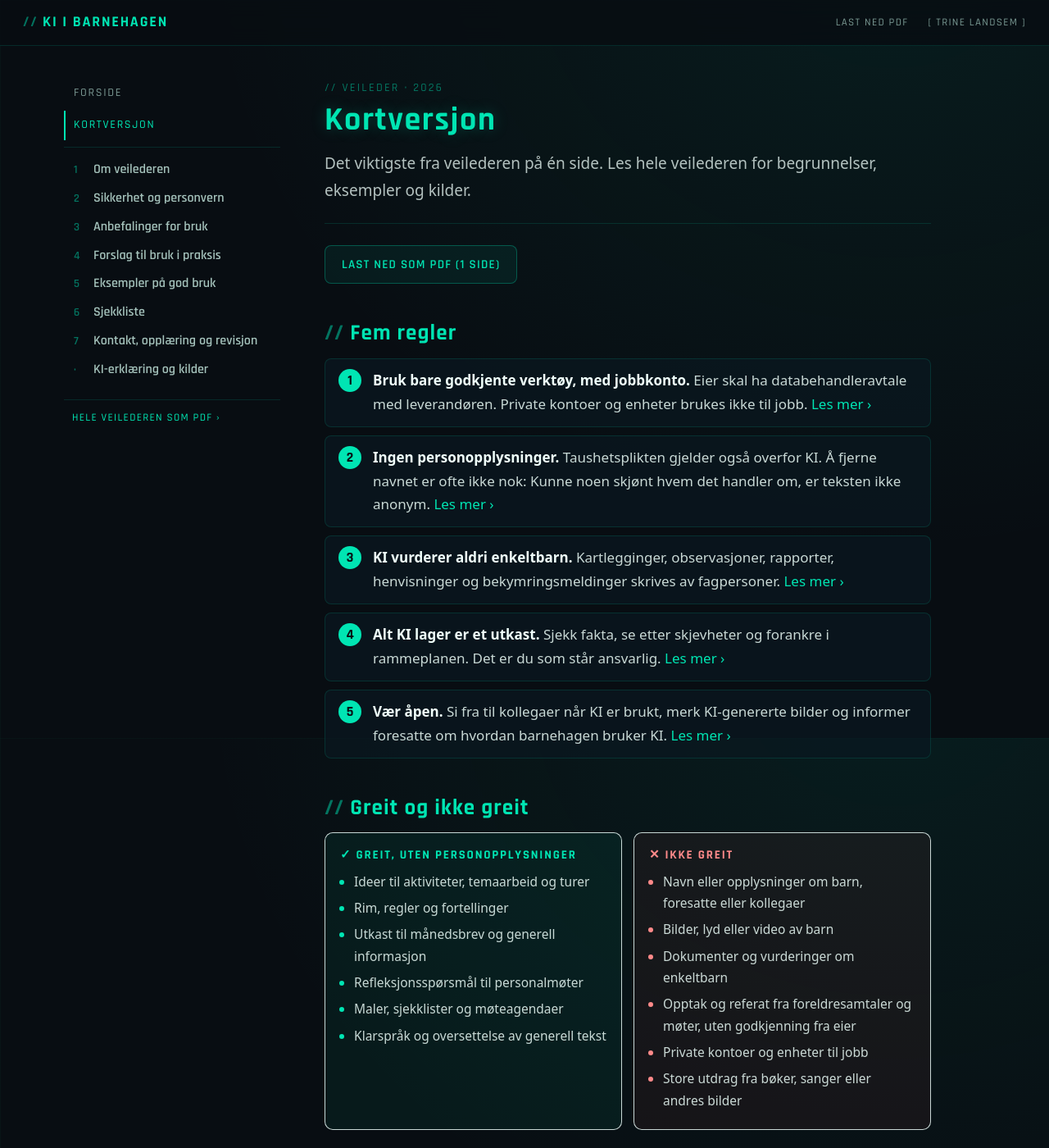
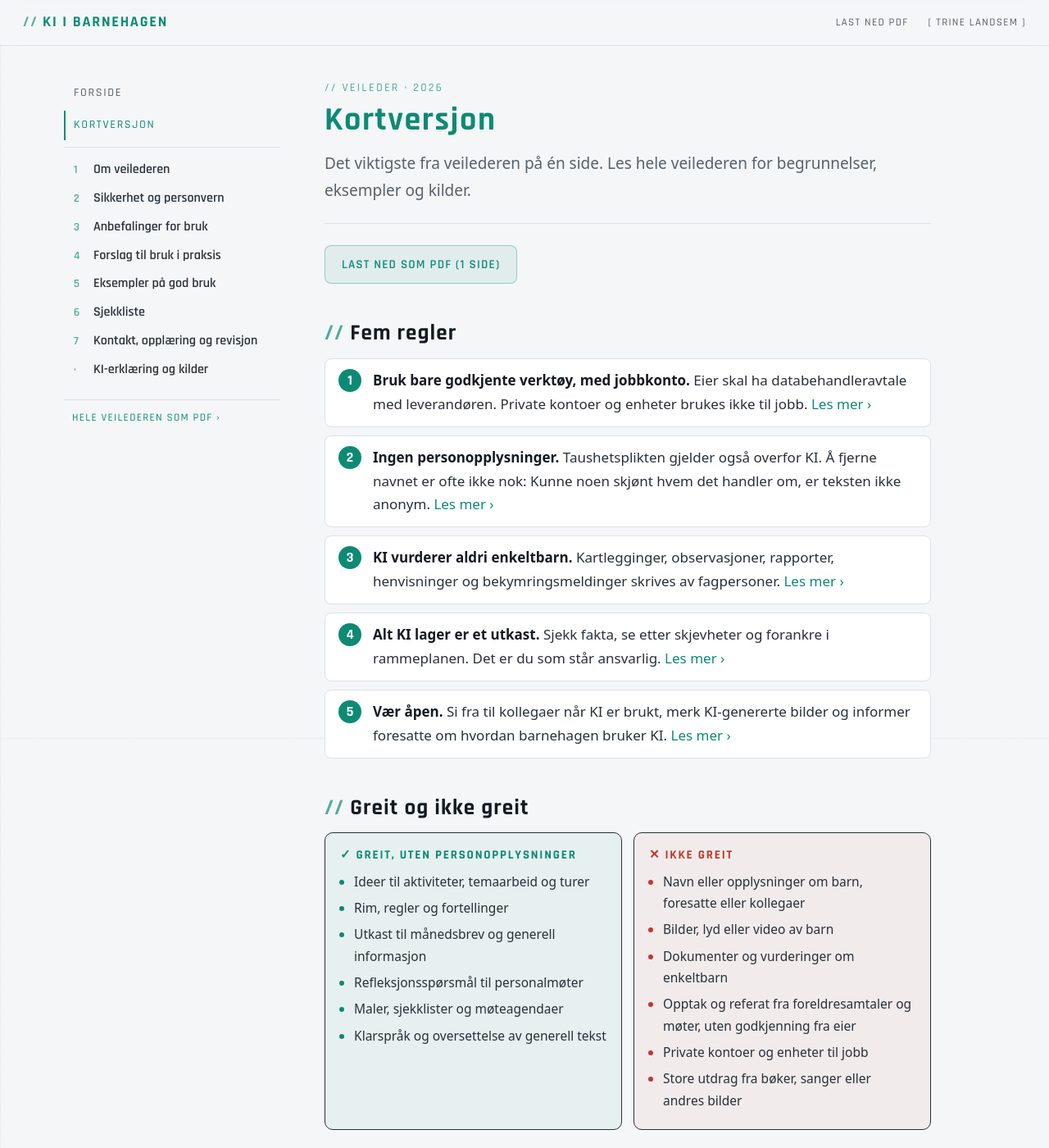
Before and after one commit to tlandsem/tlandsem.github.io, a Jekyll site: the page built from ki-veileder/kortversjon.md, in a window 1280 px wide and 1400 px high. Shown: the whole window at 82% size. Built offline with Jekyll 4.4.1, drawn with Linux system fonts in a browser that asks for light colours.

Commit message:
Neutral colour theme for the AI guide

```diff
--- a/static/css/veileder.css
+++ b/static/css/veileder.css
@@ -1,24 +1,61 @@
 /* KI i barnehagen – stil for nettversjonen av veilederen */
 :root {
-  --bg: #080d12;
-  --panel: rgba(10, 24, 32, 0.72);
-  --accent: #00e5b3;
-  --accent-soft: rgba(0, 200, 160, 0.55);
-  --line: rgba(0, 200, 160, 0.16);
-  --text: rgba(222, 238, 234, 0.9);
-  --muted: rgba(170, 210, 200, 0.7);
+  /* Nøytralt mørkt tema (standard) */
+  --bg: #13171c;
+  --grid: rgba(148, 163, 184, 0.045);
+  --panel: #1a2027;
+  --line: #2b343e;
+  --text: #d3d9df;
+  --text-strong: #eef2f5;
+  --muted: #9ba7b2;
+  --faint: #6f7b86;
+  --accent: #4fd1b5;
+  --accent-hover: #7ce3cc;
+  --acc-rgb: 79, 209, 181;
+  --accent-soft: rgba(var(--acc-rgb), 0.7);
+  --topbar: rgba(19, 23, 28, 0.92);
+  --code-bg: #0f1317;
+  --code-text: #cde7e0;
+  --warn: #e9b162;
+  --warn-rgb: 233, 177, 98;
+  --bad: #ee8a8a;
+  --bad-rgb: 238, 138, 138;
+  --on-accent: #0f1317;
   --head: 'Rajdhani', 'Segoe UI', system-ui, sans-serif;
   --body: system-ui, -apple-system, 'Segoe UI', Roboto, Arial, sans-serif;
+}
+/* Lyst tema når enheten er satt til lys modus */
+@media (prefers-color-scheme: light) {
+  :root {
+    --bg: #f4f6f8;
+    --grid: rgba(15, 23, 42, 0.04);
+    --panel: #ffffff;
+    --line: #dce2e7;
+    --text: #27313a;
+    --text-strong: #121a22;
+    --muted: #56626d;
+    --faint: #85919b;
+    --accent: #0d8a74;
+    --accent-hover: #0a6b5a;
+    --acc-rgb: 13, 138, 116;
+    --topbar: rgba(244, 246, 248, 0.92);
+    --code-bg: #eef3f2;
+    --code-text: #1b3832;
+    --warn: #a86400;
+    --warn-rgb: 200, 120, 0;
+    --bad: #c0392b;
+    --bad-rgb: 192, 57, 43;
+    --on-accent: #ffffff;
+  }
 }
 * { margin: 0; padding: 0; box-sizing: border-box; }
 html { scroll-behavior: smooth; scroll-padding-top: 76px; }
 body {
   background: var(--bg);
   background-image:
-    radial-gradient(ellipse at 85% -10%, rgba(0, 229, 179, 0.08), transparent 55%),
-    linear-gradient(rgba(0, 200, 160, 0.035) 1px, transparent 1px),
-    linear-gradient(90deg, rgba(0, 200, 160, 0.035) 1px, transparent 1px);
-  background-size: auto, 32px 32px, 32px 32px;
+    linear-gradient(var(--grid) 1px, transparent 1px),
+    linear-gradient(90deg, var(--grid) 1px, transparent 1px);
+  background-size: 32px 32px, 32px 32px;
   background-attachment: fixed;
   color: var(--text);
   font-family: var(--body);
@@ -27,9 +64,9 @@ body {
   -webkit-text-size-adjust: 100%;
 }
 a { color: var(--accent); }
-a:hover { color: #6fffe0; }
+a:hover { color: var(--accent-hover); }
 :focus-visible { outline: 2px solid var(--accent); outline-offset: 3px; border-radius: 3px; }
-.skip { position: absolute; left: -999px; top: 8px; background: var(--accent); color: var(--bg); padding: 6px 12px; z-index: 300; font-weight: 700; }
+.skip { position: absolute; left: -999px; top: 8px; background: var(--accent); color: var(--on-accent); padding: 6px 12px; z-index: 300; font-weight: 700; }
 .skip:focus { left: 12px; }
 
 /* Toppfelt */
@@ -37,7 +74,7 @@ a:hover { color: #6fffe0; }
   position: sticky; top: 0; z-index: 100;
   display: flex; align-items: center; gap: 18px;
   padding: 12px 28px;
-  background: rgba(8, 13, 18, 0.85); backdrop-filter: blur(12px);
+  background: var(--topbar); backdrop-filter: blur(12px);
   border-bottom: 1px solid var(--line);
   font-family: var(--head);
 }
@@ -58,12 +95,12 @@ a:hover { color: #6fffe0; }
 .side-home { display: block; color: var(--muted); text-decoration: none; font-size: 14px; letter-spacing: 0.12em; text-transform: uppercase; padding: 6px 10px; margin-bottom: 8px; border-left: 2px solid transparent; }
 .side-home.aktiv, .side-home:hover { color: var(--accent); border-left-color: var(--accent); }
 .kapitler { list-style: none; border-top: 1px solid var(--line); padding-top: 10px; }
-.kapitler > li > a, .kapitler > li > span { display: flex; align-items: baseline; gap: 10px; padding: 7px 10px; font-size: 16px; font-weight: 600; line-height: 1.3; color: rgba(200, 235, 226, 0.82); text-decoration: none; border-left: 2px solid transparent; }
+.kapitler > li > a, .kapitler > li > span { display: flex; align-items: baseline; gap: 10px; padding: 7px 10px; font-size: 16px; font-weight: 600; line-height: 1.3; color: var(--text); text-decoration: none; border-left: 2px solid transparent; }
 .kapitler > li > a:hover { color: var(--accent); }
 .kapitler i { font-style: normal; color: var(--accent-soft); min-width: 14px; font-size: 14px; }
-.kapitler li.aktiv > a { color: var(--accent); border-left-color: var(--accent); background: rgba(0, 200, 160, 0.06); }
-.kapitler li.snart > span { color: rgba(160, 200, 190, 0.38); }
-.kapitler em { margin-left: auto; font-style: normal; font-size: 11px; letter-spacing: 0.1em; text-transform: uppercase; color: rgba(0, 200, 160, 0.35); }
+.kapitler li.aktiv > a { color: var(--accent); border-left-color: var(--accent); background: rgba(var(--acc-rgb), 0.06); }
+.kapitler li.snart > span { color: var(--faint); }
+.kapitler em { margin-left: auto; font-style: normal; font-size: 11px; letter-spacing: 0.1em; text-transform: uppercase; color: rgba(var(--acc-rgb), 0.35); }
 .seksjoner { list-style: none; margin: 2px 0 8px 36px; border-left: 1px solid var(--line); }
 .seksjoner a { display: block; padding: 3px 12px; font-size: 14.5px; font-weight: 500; color: var(--muted); text-decoration: none; }
 .seksjoner a:hover { color: var(--accent); }
@@ -73,24 +110,24 @@ a:hover { color: #6fffe0; }
 .artikkel { max-width: 740px; min-width: 0; }
 .art-head { margin-bottom: 32px; padding-bottom: 24px; border-bottom: 1px solid var(--line); }
 .kicker { font-family: var(--head); color: var(--accent-soft); font-size: 14px; letter-spacing: 0.16em; text-transform: uppercase; margin-bottom: 6px; }
-.art-head h1 { font-family: var(--head); color: var(--accent); font-size: 40px; line-height: 1.1; letter-spacing: 0.04em; text-shadow: 0 0 18px rgba(0, 229, 179, 0.25); }
-.ingress { margin-top: 14px; font-size: 19px; color: rgba(222, 238, 234, 0.8); }
+.art-head h1 { font-family: var(--head); color: var(--accent); font-size: 40px; line-height: 1.1; letter-spacing: 0.04em; }
+.ingress { margin-top: 14px; font-size: 19px; color: var(--muted); }
 
-.tekst h2 { font-family: var(--head); color: var(--accent); font-size: 27px; letter-spacing: 0.04em; margin: 44px 0 12px; line-height: 1.2; }
+.tekst h2 { font-family: var(--head); color: var(--text-strong); font-size: 27px; letter-spacing: 0.04em; margin: 44px 0 12px; line-height: 1.2; }
 .tekst h2::before { content: '// '; color: var(--accent-soft); }
-.tekst h3 { font-family: var(--head); color: #c9f5ea; font-size: 21px; letter-spacing: 0.03em; margin: 30px 0 8px; }
+.tekst h3 { font-family: var(--head); color: var(--text-strong); font-size: 21px; letter-spacing: 0.03em; margin: 30px 0 8px; }
 .tekst p { margin-bottom: 16px; }
 .tekst ul, .tekst ol { margin: 0 0 18px 1.3em; }
 .tekst li { margin-bottom: 6px; }
 .tekst li::marker { color: var(--accent); }
-.tekst strong { color: #f0fffb; }
+.tekst strong { color: var(--text-strong); }
 .tekst a { word-break: break-word; }
 
 /* Faktaboks og definisjoner */
-.faktaboks { position: relative; margin: 26px 0; padding: 18px 22px 6px; background: var(--panel); border: 1px solid rgba(0, 200, 160, 0.28); border-left: 3px solid var(--accent); border-radius: 8px; }
+.faktaboks { position: relative; margin: 26px 0; padding: 18px 22px 6px; background: var(--panel); border: 1px solid rgba(var(--acc-rgb), 0.28); border-left: 3px solid var(--accent); border-radius: 8px; }
 .faktaboks > p:first-child { font-family: var(--head); font-size: 13px; letter-spacing: 0.16em; text-transform: uppercase; color: var(--accent); margin-bottom: 6px; }
-.faktaboks.viktig { border-left-color: #ffb454; border-color: rgba(255, 180, 84, 0.35); }
-.faktaboks.viktig > p:first-child { color: #ffb454; }
+.faktaboks.viktig { border-left-color: var(--warn); border-color: rgba(var(--warn-rgb), 0.35); }
+.faktaboks.viktig > p:first-child { color: var(--warn); }
 .ansvar { display: grid; gap: 14px; margin: 20px 0 24px; }
 .ansvar > div { padding: 16px 20px 4px; background: var(--panel); border: 1px solid var(--line); border-radius: 8px; }
 .ansvar h3 { margin-top: 0; }
@@ -98,17 +135,17 @@ a:hover { color: #6fffe0; }
 /* Kapittelkort på forsiden */
 .kort-grid { list-style: none; display: grid; grid-template-columns: repeat(auto-fill, minmax(220px, 1fr)); gap: 14px; margin: 26px 0 10px; }
 .kort > a, .kort > div { display: flex; flex-direction: column; gap: 6px; height: 100%; padding: 18px 18px 16px; background: var(--panel); border: 1px solid var(--line); border-radius: 10px; text-decoration: none; color: var(--text); transition: border-color 0.2s, transform 0.2s; }
-.kort > a:hover { border-color: rgba(0, 229, 179, 0.6); transform: translateY(-2px); color: var(--text); }
+.kort > a:hover { border-color: rgba(var(--acc-rgb), 0.6); transform: translateY(-2px); color: var(--text); }
 .kort-nr { font-family: var(--head); font-size: 30px; font-weight: 700; color: var(--accent); line-height: 1; }
-.kort strong { font-family: var(--head); font-size: 20px; letter-spacing: 0.03em; color: #e6fbf5; line-height: 1.2; }
+.kort strong { font-family: var(--head); font-size: 20px; letter-spacing: 0.03em; color: var(--text-strong); line-height: 1.2; }
 .kort-txt { font-size: 15px; line-height: 1.5; color: var(--muted); }
-.kort em { font-style: normal; font-family: var(--head); font-size: 12px; letter-spacing: 0.12em; text-transform: uppercase; color: rgba(0, 200, 160, 0.45); margin-top: auto; }
+.kort em { font-style: normal; font-family: var(--head); font-size: 12px; letter-spacing: 0.12em; text-transform: uppercase; color: rgba(var(--acc-rgb), 0.45); margin-top: auto; }
 .kort.snart > div { opacity: 0.5; }
 
 /* Knapper */
 .knapper { display: flex; flex-wrap: wrap; gap: 12px; margin: 22px 0 6px; }
-.knapp { display: inline-block; padding: 10px 20px; border: 1px solid rgba(0, 200, 160, 0.35); border-radius: 8px; background: rgba(0, 200, 160, 0.08); font-family: var(--head); font-size: 15px; font-weight: 600; letter-spacing: 0.08em; text-transform: uppercase; text-decoration: none; }
-.knapp:hover { background: rgba(0, 200, 160, 0.16); }
+.knapp { display: inline-block; padding: 10px 20px; border: 1px solid rgba(var(--acc-rgb), 0.35); border-radius: 8px; background: rgba(var(--acc-rgb), 0.08); font-family: var(--head); font-size: 15px; font-weight: 600; letter-spacing: 0.08em; text-transform: uppercase; text-decoration: none; }
+.knapp:hover { background: rgba(var(--acc-rgb), 0.16); }
 
 /* Kilder, bla og bunn */
 .kilder { margin-top: 48px; padding: 20px 22px 8px; border: 1px solid var(--line); border-radius: 8px; font-size: 14.5px; color: var(--muted); }
@@ -116,47 +153,47 @@ a:hover { color: #6fffe0; }
 .kilder ul { list-style: none; }
 .kilder li { margin-bottom: 10px; padding-left: 1.4em; text-indent: -1.4em; word-break: break-word; }
 .bla { display: grid; grid-template-columns: 1fr 1fr; gap: 14px; margin-top: 36px; }
-.bla a { display: block; padding: 14px 18px; border: 1px solid var(--line); border-radius: 8px; text-decoration: none; font-family: var(--head); font-size: 19px; font-weight: 600; color: #e6fbf5; }
-.bla a:hover { border-color: rgba(0, 229, 179, 0.6); color: var(--accent); }
+.bla a { display: block; padding: 14px 18px; border: 1px solid var(--line); border-radius: 8px; text-decoration: none; font-family: var(--head); font-size: 19px; font-weight: 600; color: var(--text-strong); }
+.bla a:hover { border-color: rgba(var(--acc-rgb), 0.6); color: var(--accent); }
 .bla small { display: block; font-size: 12px; letter-spacing: 0.14em; text-transform: uppercase; color: var(--accent-soft); }
 .bla-neste { text-align: right; grid-column: 2; }
-.oppdatert { margin-top: 28px; font-size: 13.5px; color: rgba(160, 200, 190, 0.55); }
-.bunn { text-align: center; padding: 28px 20px; margin-top: 30px; border-top: 1px solid rgba(0, 200, 160, 0.1); font-family: var(--head); font-size: 13px; letter-spacing: 0.1em; text-transform: uppercase; color: rgba(0, 200, 160, 0.4); }
-.bunn a { color: rgba(0, 200, 160, 0.6); text-decoration: none; }
+.oppdatert { margin-top: 28px; font-size: 13.5px; color: var(--faint); }
+.bunn { text-align: center; padding: 28px 20px; margin-top: 30px; border-top: 1px solid rgba(var(--acc-rgb), 0.1); font-family: var(--head); font-size: 13px; letter-spacing: 0.1em; text-transform: uppercase; color: rgba(var(--acc-rgb), 0.4); }
+.bunn a { color: rgba(var(--acc-rgb), 0.6); text-decoration: none; }
 
 
 /* Nummererte kort (prinsipper og steg) */
 .tekst .prinsipper { list-style: none; counter-reset: prinsipp; margin: 20px 0 26px; padding: 0; display: grid; gap: 14px; }
 .prinsipper > .prinsipp { counter-increment: prinsipp; position: relative; padding: 16px 20px 4px 66px; background: var(--panel); border: 1px solid var(--line); border-radius: 10px; margin: 0; }
-.prinsipper > .prinsipp::before { content: counter(prinsipp); position: absolute; left: 18px; top: 14px; width: 34px; height: 34px; display: grid; place-items: center; font-family: var(--head); font-weight: 700; font-size: 20px; color: var(--bg); background: var(--accent); border-radius: 50%; }
+.prinsipper > .prinsipp::before { content: counter(prinsipp); position: absolute; left: 18px; top: 14px; width: 34px; height: 34px; display: grid; place-items: center; font-family: var(--head); font-weight: 700; font-size: 20px; color: var(--on-accent); background: var(--accent); border-radius: 50%; }
 .prinsipper h3 { margin-top: 4px; }
 
 /* Prompt-eksempler */
-.tekst .prompt { position: relative; margin: 10px 0 16px; padding: 12px 16px 12px 40px; background: rgba(0, 0, 0, 0.32); border: 1px dashed rgba(0, 200, 160, 0.35); border-radius: 8px; font-family: 'Cascadia Mono', Consolas, 'DejaVu Sans Mono', monospace; font-size: 14.5px; line-height: 1.6; color: #d6f7ee; }
+.tekst .prompt { position: relative; margin: 10px 0 16px; padding: 12px 16px 12px 40px; background: var(--code-bg); border: 1px dashed rgba(var(--acc-rgb), 0.35); border-radius: 8px; font-family: 'Cascadia Mono', Consolas, 'DejaVu Sans Mono', monospace; font-size: 14.5px; line-height: 1.6; color: var(--code-text); }
 .tekst .prompt::before { content: '>'; position: absolute; left: 16px; top: 11px; color: var(--accent); font-weight: 700; }
 .prompt-par { display: grid; gap: 14px; margin: 16px 0 24px; }
 .prompt-kort { padding: 16px 20px 4px; border-radius: 10px; border: 1px solid; }
 .prompt-kort p { font-size: 15.5px; }
-.prompt-kort.svak { border-color: rgba(255, 110, 110, 0.4); background: rgba(255, 90, 90, 0.06); }
-.prompt-kort.sterk { border-color: rgba(0, 229, 179, 0.45); background: rgba(0, 229, 179, 0.06); }
+.prompt-kort.svak { border-color: rgba(var(--bad-rgb), 0.4); background: rgba(var(--bad-rgb), 0.06); }
+.prompt-kort.sterk { border-color: rgba(var(--acc-rgb), 0.45); background: rgba(var(--acc-rgb), 0.06); }
 .tekst .prompt-etikett { font-family: var(--head); font-weight: 700; font-size: 14px; letter-spacing: 0.14em; text-transform: uppercase; margin-bottom: 8px; }
-.svak .prompt-etikett { color: #ff8a8a; }
+.svak .prompt-etikett { color: var(--bad); }
 .sterk .prompt-etikett { color: var(--accent); }
 
 /* Eksempelkort */
 .eksempler { display: grid; gap: 14px; margin: 24px 0; }
 .eksempel { padding: 6px 22px 4px; background: var(--panel); border: 1px solid var(--line); border-radius: 10px; }
 .eksempel h3 { margin-top: 14px; }
-.tekst .merk { font-size: 14.5px; color: #ffcf8a; }
+.tekst .merk { font-size: 14.5px; color: var(--warn); }
 
 /* Sjekkliste */
 .tekst ul.sjekk { list-style: none; margin: 10px 0 24px; padding: 0; display: grid; gap: 8px; }
 .sjekk li { margin: 0; }
 .sjekk label { display: flex; gap: 14px; align-items: flex-start; padding: 12px 16px; background: var(--panel); border: 1px solid var(--line); border-radius: 8px; cursor: pointer; transition: border-color 0.2s; }
-.sjekk label:hover { border-color: rgba(0, 229, 179, 0.5); }
-.sjekk input { flex-shrink: 0; width: 20px; height: 20px; margin-top: 4px; accent-color: #00e5b3; cursor: pointer; }
-.sjekk input:checked + * , .sjekk label:has(input:checked) { border-color: rgba(0, 229, 179, 0.55); }
-.sjekk label:has(input:checked) { color: rgba(222, 238, 234, 0.6); }
+.sjekk label:hover { border-color: rgba(var(--acc-rgb), 0.5); }
+.sjekk input { flex-shrink: 0; width: 20px; height: 20px; margin-top: 4px; accent-color: var(--accent); cursor: pointer; }
+.sjekk input:checked + * , .sjekk label:has(input:checked) { border-color: rgba(var(--acc-rgb), 0.55); }
+.sjekk label:has(input:checked) { color: var(--muted); }
 .tekst .utskrift-tips { font-size: 14.5px; color: var(--muted); }
 
 /* KI-erklæring */
@@ -166,15 +203,15 @@ a:hover { color: #6fffe0; }
 .tekst ul.avkrysset { list-style: none; margin: 4px 0 14px; }
 .avkrysset li { position: relative; padding-left: 30px; margin-bottom: 6px; }
 .avkrysset li::before { position: absolute; left: 0; top: 3px; width: 18px; height: 18px; border: 1.5px solid var(--accent-soft); border-radius: 3px; content: ''; font-size: 13px; line-height: 16px; text-align: center; }
-.avkrysset li.ja::before { content: '✓'; background: var(--accent); border-color: var(--accent); color: var(--bg); font-weight: 700; }
-.avkrysset li.nei { color: rgba(170, 210, 200, 0.5); }
+.avkrysset li.ja::before { content: '✓'; background: var(--accent); border-color: var(--accent); color: var(--on-accent); font-weight: 700; }
+.avkrysset li.nei { color: var(--faint); }
 .tekst ul.refliste { list-style: none; margin-left: 0; }
 .refliste li { padding-left: 1.4em; text-indent: -1.4em; font-size: 15px; margin-bottom: 12px; word-break: break-word; }
 
 
 /* Kortversjon */
 .side-kort { margin-top: -4px; }
-.kort-fremhevet { display: flex; gap: 18px; align-items: center; margin: 26px 0 4px; padding: 18px 22px; background: linear-gradient(120deg, rgba(0, 229, 179, 0.14), rgba(0, 229, 179, 0.04)); border: 1px solid rgba(0, 229, 179, 0.5); border-radius: 10px; text-decoration: none; color: var(--text); transition: transform 0.2s, border-color 0.2s; }
+.kort-fremhevet { display: flex; gap: 18px; align-items: center; margin: 26px 0 4px; padding: 18px 22px; background: linear-gradient(120deg, rgba(var(--acc-rgb), 0.14), rgba(var(--acc-rgb), 0.04)); border: 1px solid rgba(var(--acc-rgb), 0.5); border-radius: 10px; text-decoration: none; color: var(--text); transition: transform 0.2s, border-color 0.2s; }
 .kort-fremhevet:hover { transform: translateY(-2px); border-color: var(--accent); color: var(--text); }
 .kort-fremhevet strong { display: block; font-family: var(--head); font-size: 22px; color: var(--accent); letter-spacing: 0.04em; }
 .kort-fremhevet .kort-txt { display: block; }
@@ -183,16 +220,16 @@ a:hover { color: #6fffe0; }
 .tekst .les-mer a, .regler a { text-decoration: none; white-space: nowrap; }
 .regler ol { list-style: none; counter-reset: regel; margin: 14px 0 20px; padding: 0; display: grid; gap: 10px; }
 .regler li { counter-increment: regel; position: relative; padding: 12px 16px 12px 58px; background: var(--panel); border: 1px solid var(--line); border-radius: 8px; margin: 0; }
-.regler li::before { content: counter(regel); position: absolute; left: 16px; top: 12px; width: 28px; height: 28px; display: grid; place-items: center; font-family: var(--head); font-weight: 700; color: var(--bg); background: var(--accent); border-radius: 50%; }
+.regler li::before { content: counter(regel); position: absolute; left: 16px; top: 12px; width: 28px; height: 28px; display: grid; place-items: center; font-family: var(--head); font-weight: 700; color: var(--on-accent); background: var(--accent); border-radius: 50%; }
 .gront-rodt { display: grid; grid-template-columns: 1fr 1fr; gap: 14px; margin: 14px 0 20px; }
 .gront-rodt > div { padding: 14px 18px 4px; border-radius: 10px; border: 1px solid; }
-.gront { border-color: rgba(0, 229, 179, 0.45); background: rgba(0, 229, 179, 0.06); }
-.rodt { border-color: rgba(255, 110, 110, 0.45); background: rgba(255, 90, 90, 0.06); }
+.gront { border-color: rgba(var(--acc-rgb), 0.45); background: rgba(var(--acc-rgb), 0.06); }
+.rodt { border-color: rgba(var(--bad-rgb), 0.45); background: rgba(var(--bad-rgb), 0.06); }
 .tekst .gr-tittel { font-family: var(--head); font-weight: 700; font-size: 15px; letter-spacing: 0.12em; text-transform: uppercase; margin-bottom: 6px; }
 .gront .gr-tittel { color: var(--accent); }
-.rodt .gr-tittel { color: #ff8a8a; }
+.rodt .gr-tittel { color: var(--bad); }
 .gront-rodt ul { margin-left: 1.1em; font-size: 15.5px; }
-.rodt li::marker { color: #ff8a8a; }
+.rodt li::marker { color: var(--bad); }
 .tekst ul.sjekk-kort { list-style: none; margin-left: 0; }
 .sjekk-kort li { position: relative; padding-left: 30px; }
 .sjekk-kort li::before { content: ''; position: absolute; left: 0; top: 5px; width: 17px; height: 17px; border: 1.5px solid var(--accent); border-radius: 3px; }
@@ -205,7 +242,7 @@ a:hover { color: #6fffe0; }
   .topbar { padding: 12px 16px; gap: 14px; }
   .toplinks a:last-child { display: none; }
   .shell { display: block; padding: 24px 16px 10px; }
-  .sidebar { display: none; position: fixed; top: 53px; left: 0; right: 0; bottom: 0; max-height: none; align-self: stretch; z-index: 90; background: #080d12; padding: 16px 20px 40px; }
+  .sidebar { display: none; position: fixed; top: 53px; left: 0; right: 0; bottom: 0; max-height: none; align-self: stretch; z-index: 90; background: var(--bg); padding: 16px 20px 40px; }
   .sidebar.open { display: block; }
   .art-head h1 { font-size: 32px; }
   .ingress { font-size: 18px; }
```
Also changed, not shown: Claude outputs/kiv-tmp/crop-14.png (deleted), Claude outputs/kiv-tmp/p-14.png (deleted), 1 other file.
